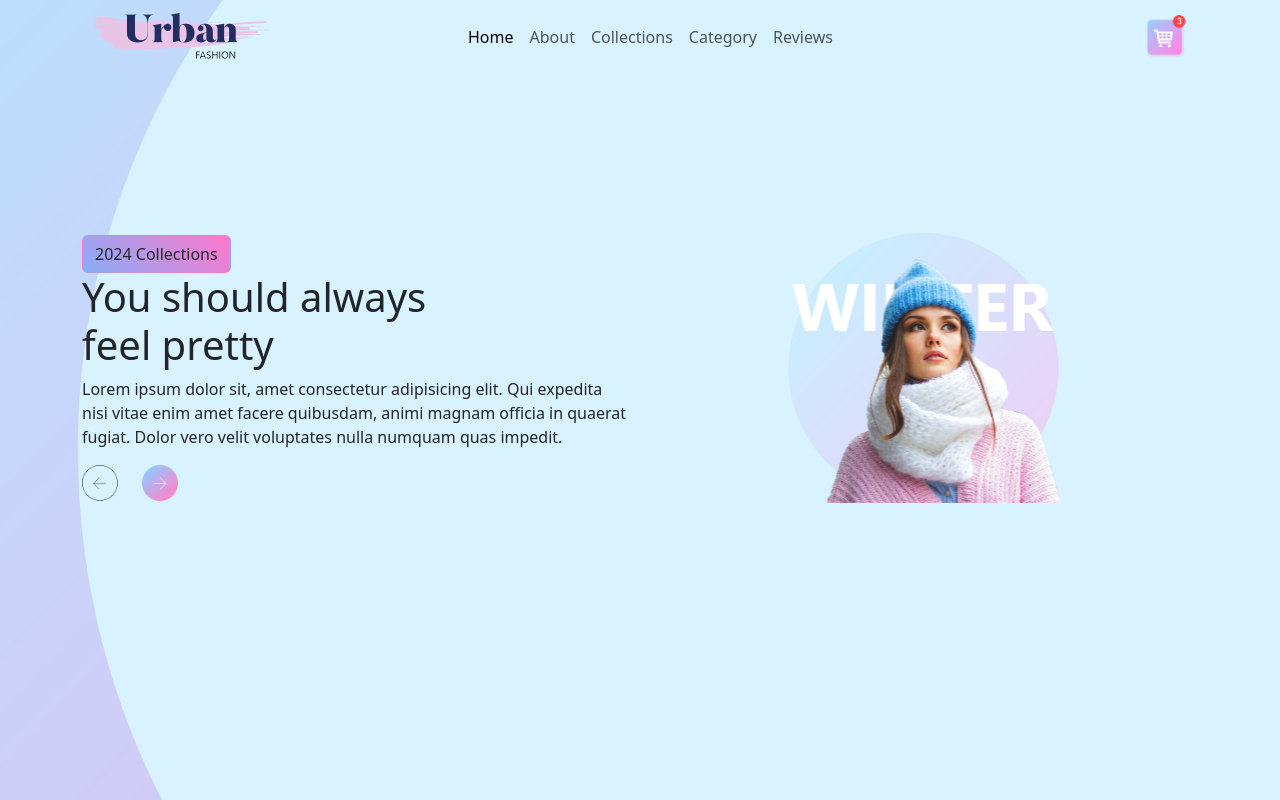
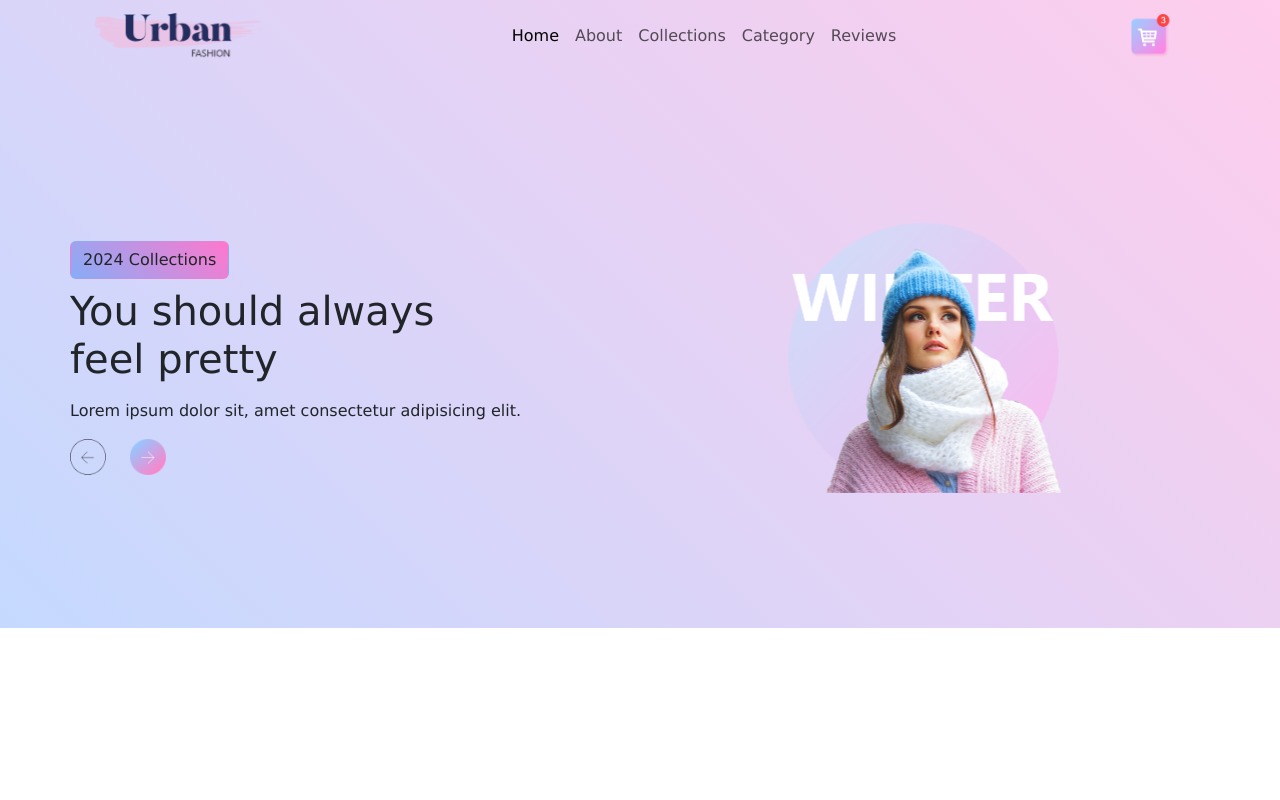
Before and after one commit to poojasonu10/Animated-Website, a plain HTML site: page index.html in a window 1280 px wide. Drawn offline with nearby package versions, Linux system fonts and the light colour scheme.

Commit message:
Initial file

```diff
--- a/CSS/style.css
+++ b/CSS/style.css
@@ -2,6 +2,13 @@
     margin: 0;
     padding: 0;
     box-sizing: border-box;
+    font-family: Verdana, Geneva, Tahoma, sans-serif;
+}
+.wrapper {
+    background: linear-gradient(45deg, rgba(183,208,255,0.8071603641456583) 0%, rgba(255,190,231,0.773546918767507) 100%);
+    position: relative;
+    width: 100%;
+    height: 100%;
 }
 .navbar-brand img {
     animation: movedown 1s linear 1 1s forwards;
@@ -36,7 +43,7 @@
     transform: rotate(-90deg);
     position: absolute;
     left: -115px;
-    top: 70%;
+    top: 64%;
     animation: moveup 1s linear 1 6s forwards;
     visibility: hidden;
 }
@@ -53,9 +60,10 @@
 }
 .social-icons a {
     text-decoration: none;
-    color: #6a7199;
     font-size: 14px;
     padding-right: 15px;
+    color: #0e0d0d;
+    font-family:Impact, Haettenschweiler, 'Arial Narrow Bold', sans-serif;
 }
 .social-icons i {
     padding-right: 5px;
--- a/index.html
+++ b/index.html
@@ -12,22 +12,20 @@
     <link rel="stylesheet" href="https://cdnjs.cloudflare.com/ajax/libs/font-awesome/6.5.1/css/all.min.css"/>
 
 </head>
-<body style="background-image: url('Images/background.png'); width: 100%; height: 100vh; background-position: center; background-repeat: no-repeat; background-size: cover; position: relative;">
+<body>
+  <div class="wrapper">
   <header>
-        <div class="container mb-4">
+    <div class="container">
       <nav class="navbar navbar-expand-lg">
-                <!-- Logo -->
         <div class="container-fluid">
           <a class="navbar-brand" href="#">
-                    <img src="Images/logo.png" alt="LOGO" width="50%">
+            <img src="Images/logo.png" alt="Logo" class="img-fluid" width="168">
           </a>
-                  <!-- Toggle Button -->
-                  <button class="navbar-toggler" type="button" data-bs-toggle="collapse" data-bs-target="#navbarSupportedContent" aria-controls="navbarSupportedContent" aria-expanded="false" aria-label="Toggle navigation">
+          <button class="navbar-toggler" type="button" data-bs-toggle="collapse" data-bs-target="#navbarText" aria-controls="navbarText" aria-expanded="false" aria-label="Toggle navigation">
             <span class="navbar-toggler-icon"></span>
           </button>
-                  <!-- Links -->
-                  <div class="collapse navbar-collapse" id="navbarSupportedContent">
-                    <ul class="navbar-nav me-auto mb-2 mb-lg-0 ">
+          <div class="collapse navbar-collapse" id="navbarText">
+            <ul class="navbar-nav mx-auto mb-2 mb-lg-0">
               <li class="nav-item">
                 <a class="nav-link active" aria-current="page" href="#">Home</a>
               </li>
@@ -44,29 +42,28 @@
                 <a class="nav-link" href="#">Reviews</a>
               </li>
             </ul>
-                    <div class="cart">
+            <span class="navbar-brand cart">
               <img src="Images/cart.png" alt="Cart Pic" width="40">
-                    </div>
+            </span>
           </div>
         </div>
       </nav>
     </div>
   </header>
     <!-- Section -->
-    <section>
+    <section class="pt-3">
         <div class="container">
             <div class="row align-items-center">
-                <div class="col content">
+                <div class="col-lg-6 content order-lg-1 order-1 p-4 p-lg-0">
                     <a href="#" class="btn rounded main-btn">2024 Collections</a>
-                    <h1>You should always <br> feel pretty</h1>
-                    <p>Lorem ipsum dolor sit, amet consectetur adipisicing elit. Qui expedita nisi vitae enim amet facere quibusdam, animi magnam officia in quaerat fugiat. Dolor vero velit voluptates nulla numquam quas impedit.</p>
+                    <h1 class="py-2">You should always <br> feel pretty</h1>
+                    <p>Lorem ipsum dolor sit, amet consectetur adipisicing elit.</p>
                     <div class="arrow d-flex">
                         <img src="Images/back-arrow.png" alt="back arrow">
                         <img src="Images/next-arrow.png" alt="next arrow" class="ms-4">
-
                     </div>
                 </div>
-                <div class="col section-img">
+                <div class="col-lg-6 section-img order-lg-2 order-2">
                     <img src="Images/img.png" class="img-fluid">
                 </div>
             </div>
@@ -77,6 +74,7 @@
             <a href="#"><i class="fa-brands fa-x-twitter"></i>Twitter</a>
         </div>
     </section>
+    </div>
     <!-- Bootstrap JS CDN -->
     <script src="https://cdn.jsdelivr.net/npm/bootstrap@5.3.2/dist/js/bootstrap.bundle.min.js"></script>
 </body>
```
Lines whose indentation alone changed are shown as unchanged.
